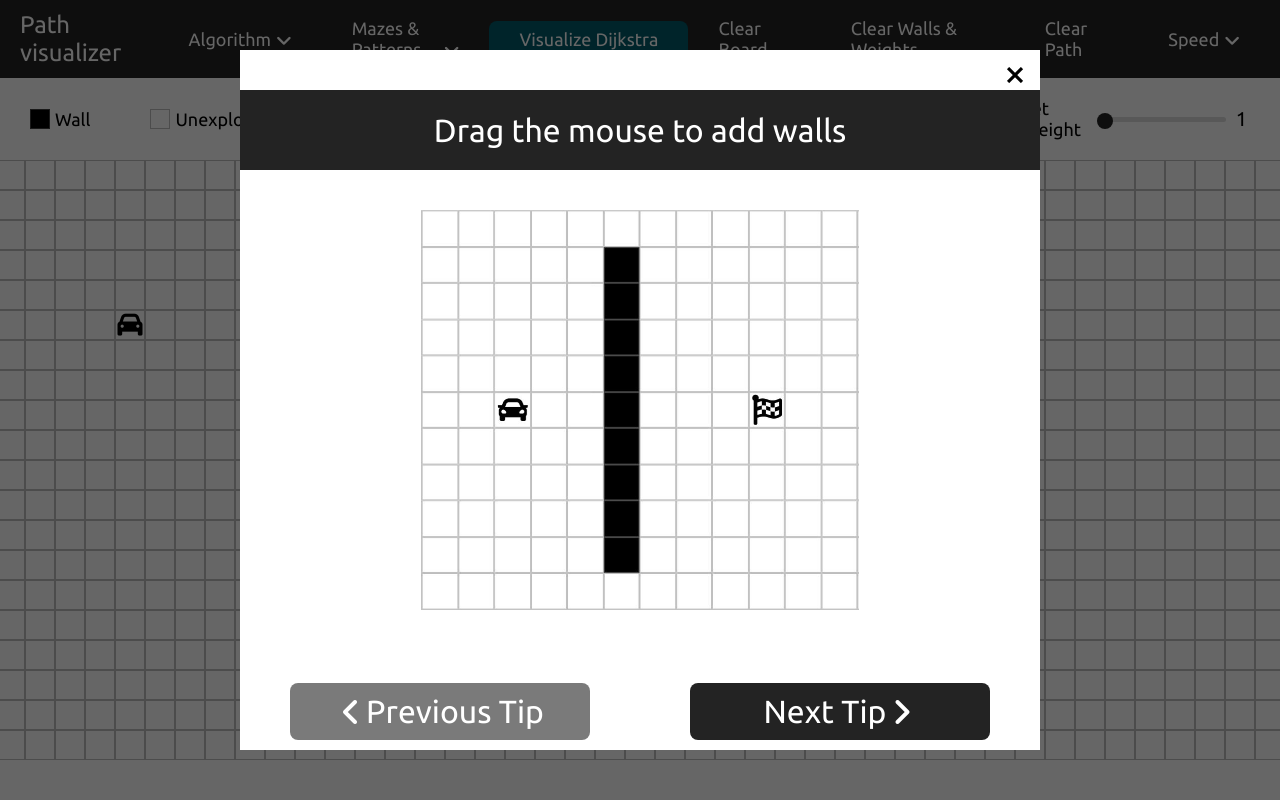
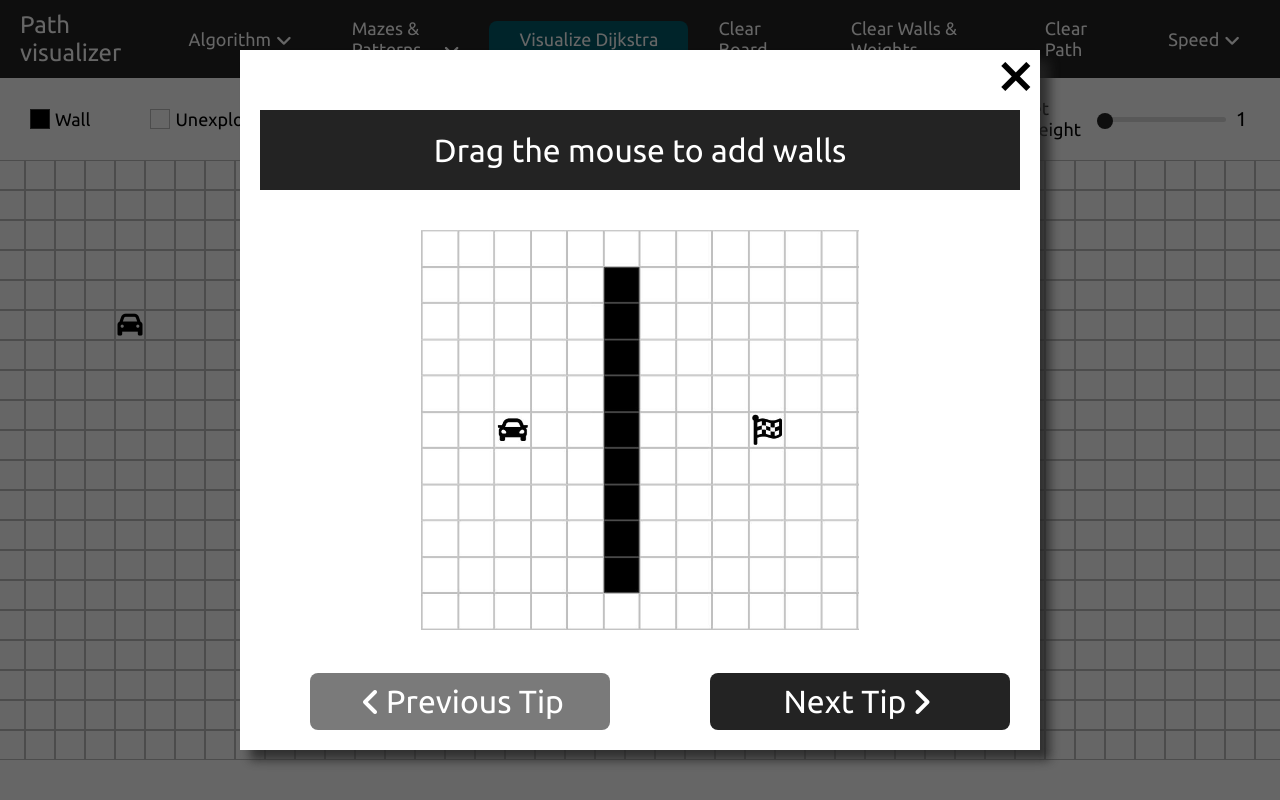
Before and after one commit to stefanomartino97/Path-Visualizer, a plain HTML site: page index.html in a window 1280 px wide. Shown: the top 800 px of the page. Drawn offline with nearby package versions, Linux system fonts and the light colour scheme.

Commit message:
Modal Ended

```diff
--- a/styles/_modal.scss
+++ b/styles/_modal.scss
@@ -11,28 +11,21 @@
   font-size: 32px;
 
   #modal-content {
-    background-color: rgba(255, 255, 255, 1);
-    //border-radius: 8px;
+    background-color: white;
+    box-shadow: 10px 10px 10px rgba(35, 35, 35, 0.8);
     width: 800px;
     height: 700px;
-    /*display: flex;
-    flex-direction: column;
-    align-items: center;
-    justify-content: center;*/
+
     position: relative;
-    //padding: 20px;
+    padding: 20px;
     .outer-modal-page {
       display: none;
       width: 100%;
       height: 100%;
       .modal-page {
-        //background-color: blue;
-        width: 100%;
-        height: 100%;
         display: flex;
         flex-direction: column;
         align-items: center;
-
         text-align: center;
         img {
           height: 400px;
@@ -56,7 +49,7 @@
       justify-content: space-around;
       width: 100%;
       position: absolute;
-      bottom: 10px;
+      bottom: 20px;
 
       .disabled {
         pointer-events: none;
@@ -90,13 +83,14 @@
 
     #close {
       position: absolute;
-      top: 0px;
-      right: 0px;
+      top: -20px;
+      right: 4px;
       transition: 0.5s;
       //background-color: blue;
-      height: 50px;
-      width: 50px;
-      font-size: 40px;
+      //height: 70px;
+      //width: 70px;
+      display: block;
+      font-size: 72px;
       text-align: center;
 
       &:hover {
```
Also changed, not shown: styles/css/styles.css, 1 other file.
